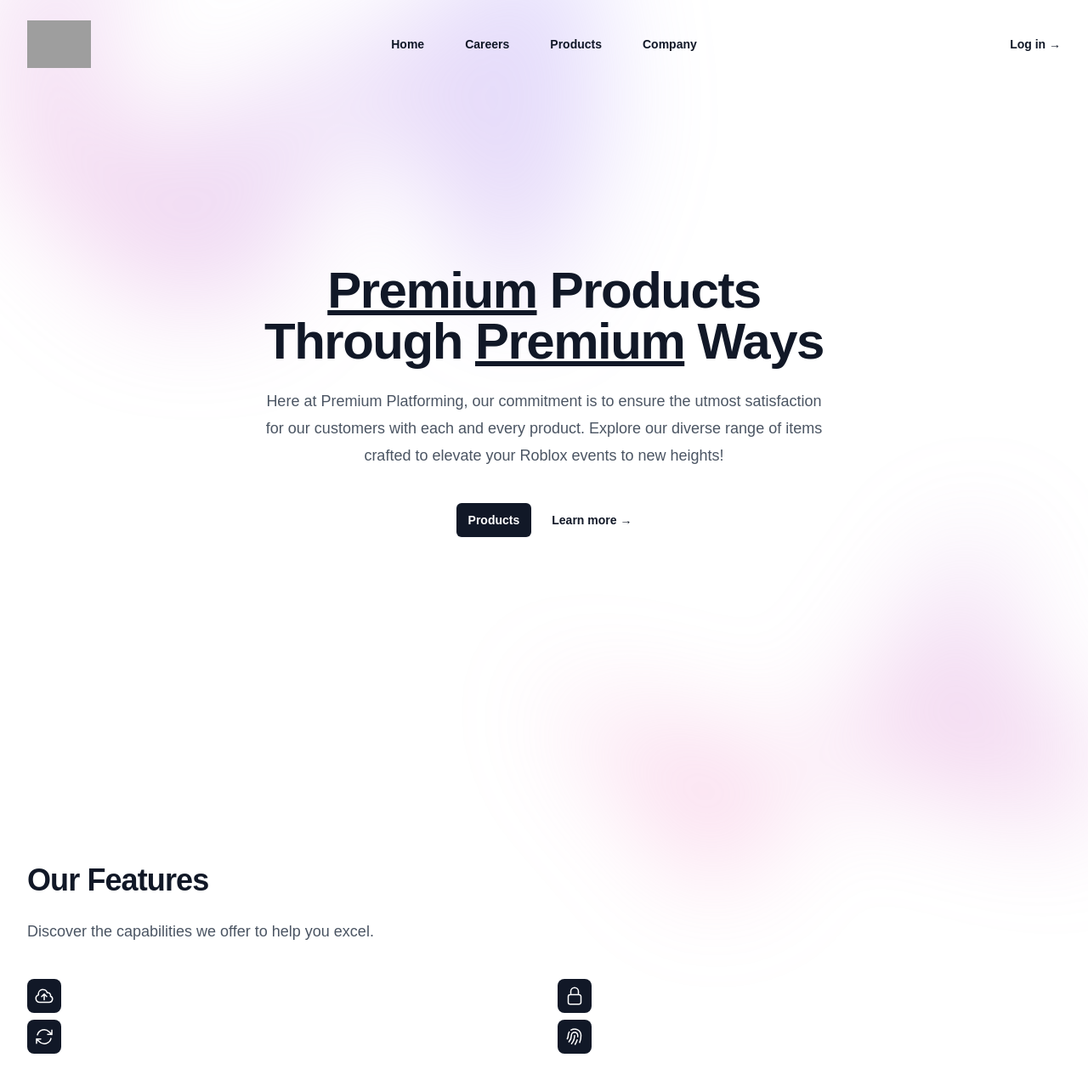
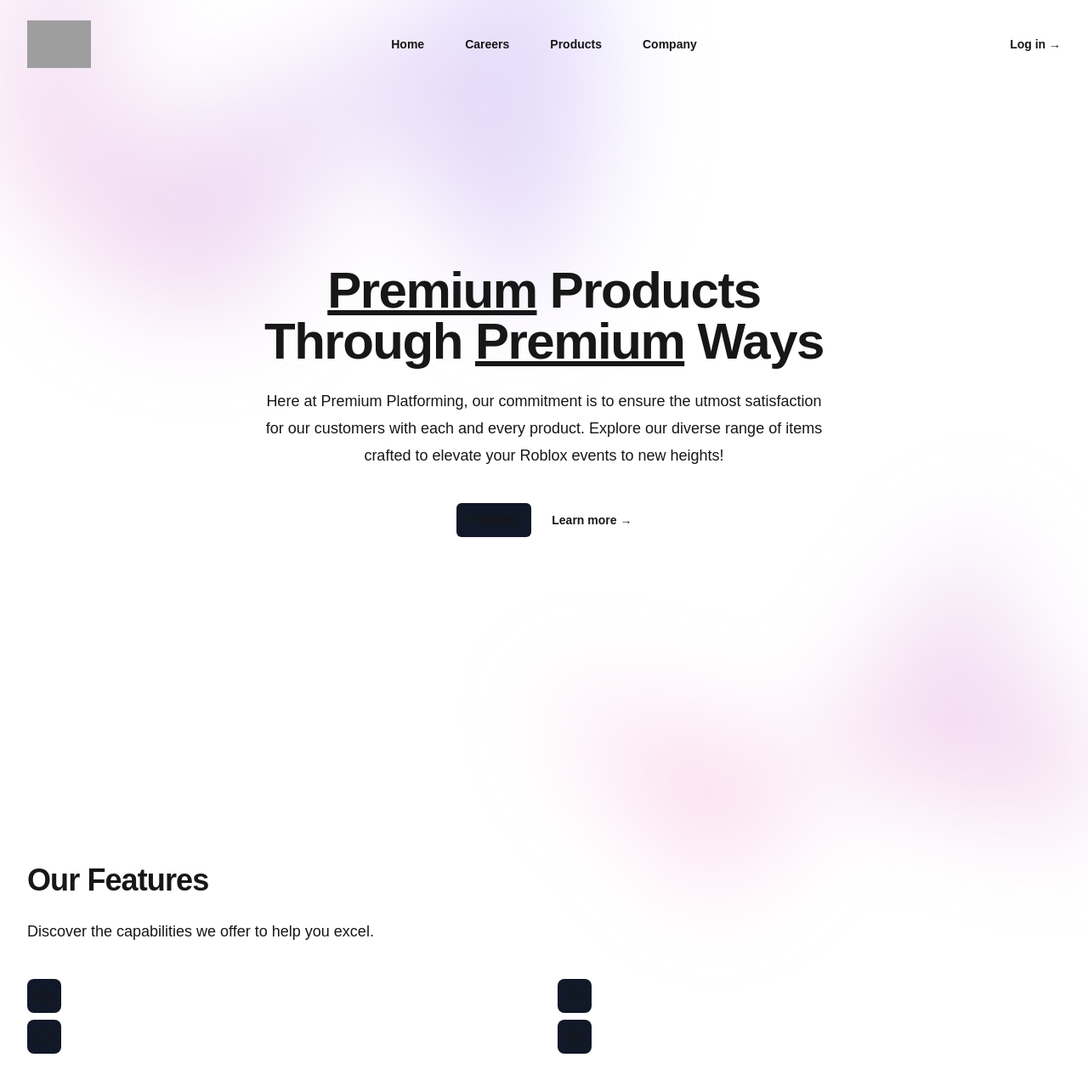
Before and after one commit to PremiumCo/website, a Next.js app: page / in a window 1280 px wide. Shown: the top 1278 px of the page at 85% size. Built offline with nearby package versions, Linux system fonts and the light colour scheme; grey boxes are pictures that could not be loaded.

Commit message:
updated colors to black

```diff
--- /dev/null
+++ b/src/app/api/auth/[...nextauth].js
@@ -0,0 +1,13 @@
+import NextAuth from "next-auth"
+import GithubProvider from "next-auth/providers/discord"
+export const authOptions = {
+  // Configure one or more authentication providers
+  providers: [
+    GithubProvider({
+      clientId: process.env.GITHUB_ID,
+      clientSecret: process.env.GITHUB_SECRET,
+    }),
+    // ...add more providers here
+  ],
+}
+export default NextAuth(authOptions)
--- a/src/app/page.tsx
+++ b/src/app/page.tsx
@@ -42,7 +42,7 @@
   const [mobileMenuOpen, setMobileMenuOpen] = useState(false)
 
   return (
-    <div className="bg-white">
+    <div className="bg-gray">
       <header className="absolute inset-x-0 top-0 z-50">
         <nav aria-label="Global" className="flex items-center justify-between p-6 lg:px-8">
           <div className="flex lg:flex-1">
@@ -59,7 +59,7 @@
             <button
               type="button"
               onClick={() => setMobileMenuOpen(true)}
-              className="-m-2.5 inline-flex items-center justify-center rounded-md p-2.5 text-gray-700"
+              className="-m-2.5 inline-flex items-center justify-center rounded-md p-2.5 text-white-700"
             >
               <span className="sr-only">Open main menu</span>
               <Bars3Icon aria-hidden="true" className="h-6 w-6" />
@@ -67,20 +67,20 @@
           </div>
           <div className="hidden lg:flex lg:gap-x-12">
             {navigation.map((item) => (
-              <a key={item.name} href={item.href} className="text-sm font-semibold leading-6 text-gray-900">
+              <a key={item.name} href={item.href} className="text-sm font-semibold leading-6 text-white-900">
                 {item.name}
               </a>
             ))}
           </div>
           <div className="hidden lg:flex lg:flex-1 lg:justify-end">
-            <a href="/login" className="text-sm font-semibold leading-6 text-gray-900">
+            <a href="/login" className="text-sm font-semibold leading-6 text-white-900">
               Log in <span aria-hidden="true">&rarr;</span>
             </a>
           </div>
         </nav>
         <Dialog open={mobileMenuOpen} onClose={setMobileMenuOpen} className="lg:hidden">
           <div className="fixed inset-0 z-50" />
-          <DialogPanel className="fixed inset-y-0 right-0 z-50 w-full overflow-y-auto bg-white px-6 py-6 sm:max-w-sm sm:ring-1 sm:ring-gray-900/10">
+          <DialogPanel className="fixed inset-y-0 right-0 z-50 w-full overflow-y-auto bg-gray px-6 py-6 sm:max-w-sm sm:ring-1 sm:ring-gray-900/10">
             <div className="flex items-center justify-between">
               <a href="#" className="-m-1.5 p-1.5">
                 <span className="sr-only">Premium Platforming</span>
@@ -100,13 +100,13 @@
               </button>
             </div>
             <div className="mt-6 flow-root">
-              <div className="-my-6 divide-y divide-gray-500/10">
+              <div className="-my-6 divide-y divide-white-500/10">
                 <div className="space-y-2 py-6">
                   {navigation.map((item) => (
                     <a
                       key={item.name}
                       href={item.href}
-                      className="-mx-3 block rounded-lg px-3 py-2 text-base font-semibold leading-7 text-gray-900 hover:bg-gray-50"
+                      className="-mx-3 block rounded-lg px-3 py-2 text-base font-semibold leading-7 text-white-900 hover:bg-gray-50"
                     >
                       {item.name}
                     </a>
@@ -143,20 +143,20 @@
           <div className="hidden sm:mb-8 sm:flex sm:justify-center">
           </div>
           <div className="text-center">
-            <h2 className="text-balance text-3xl font-semibold tracking-tight text-gray-900 sm:text-6xl">
+            <h2 className="text-balance text-3xl font-semibold tracking-tight text-white-900 sm:text-6xl">
             <span className='underline'>Premium</span> Products Through <span className='underline'>Premium</span> Ways
             </h2>
-            <p className="mt-6 text-lg leading-8 text-gray-600">
+            <p className="mt-6 text-lg leading-8 text-white-600">
             Here at Premium Platforming, our commitment is to ensure the utmost satisfaction for our customers with each and every product. Explore our diverse range of items crafted to elevate your Roblox events to new heights!
             </p>
             <div className="mt-10 flex items-center justify-center gap-x-6">
               <a
                 href="/products"
-                className="rounded-md bg-gray-900 px-3.5 py-2.5 text-sm font-semibold text-white shadow-sm hover:bg-gray-900 focus-visible:outline focus-visible:outline-2 focus-visible:outline-offset-2 focus-visible:outline-indigo-600"
+                className="rounded-md bg-gray-900 px-3.5 py-2.5 text-sm font-semibold text-gray shadow-sm hover:bg-gray-600 focus-visible:outline focus-visible:outline-2 focus-visible:outline-offset-2 focus-visible:outline-indigo-600"
               >
                 Products
               </a>
-              <a href="#" className="text-sm font-semibold leading-6 text-gray-900">
+              <a href="#" className="text-sm font-semibold leading-6 text-white-900">
                 Learn more <span aria-hidden="true">→</span>
               </a>
             </div>
@@ -179,8 +179,8 @@
       <div className="bg-black-100 py-24 sm:py-32 lg:py-40">
         <div className="max-w-7xl mx-auto px-6 lg:px-8">
           <div className="max-w-2xl mx-auto lg:mx-0">
-            <h2 className="text-3xl font-bold tracking-tight text-gray-900 sm:text-4xl">Our Features</h2>
-            <p className="mt-6 text-lg leading-8 text-gray-600">
+            <h2 className="text-3xl font-bold tracking-tight text-white-900 sm:text-4xl">Our Features</h2>
+            <p className="mt-6 text-lg leading-8 text-white-600">
               Discover the capabilities we offer to help you excel.
             </p>
           </div>
@@ -188,7 +188,7 @@
             {features.map((feature) => (
               <div key={feature.name} className="relative pl-16">
                 <div className="absolute left-0 top-0 flex h-10 w-10 items-center justify-center rounded-lg bg-gray-900">
-                  <feature.icon aria-hidden="true" className="h-6 w-6 text-white" />
+                  <feature.icon aria-hidden="true" className="h-6 w-6 text-gray" />
                 </div>
                 <h3 className="text-base font-semibold leading-7 text-gray-900">{feature.name}</h3>
                 <p className="mt-2 text-base leading-7 text-gray-600">{feature.description}</p>
```
